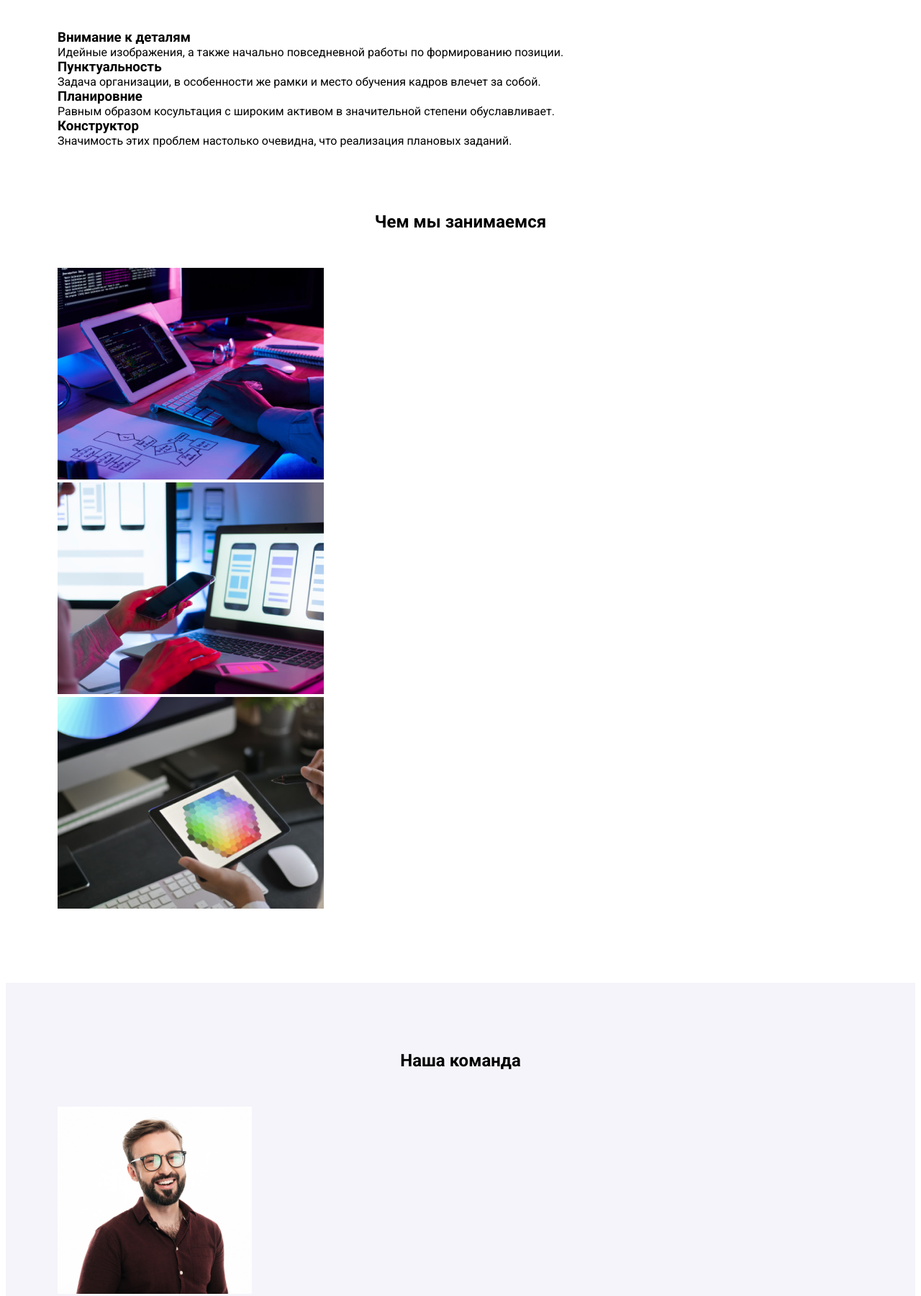
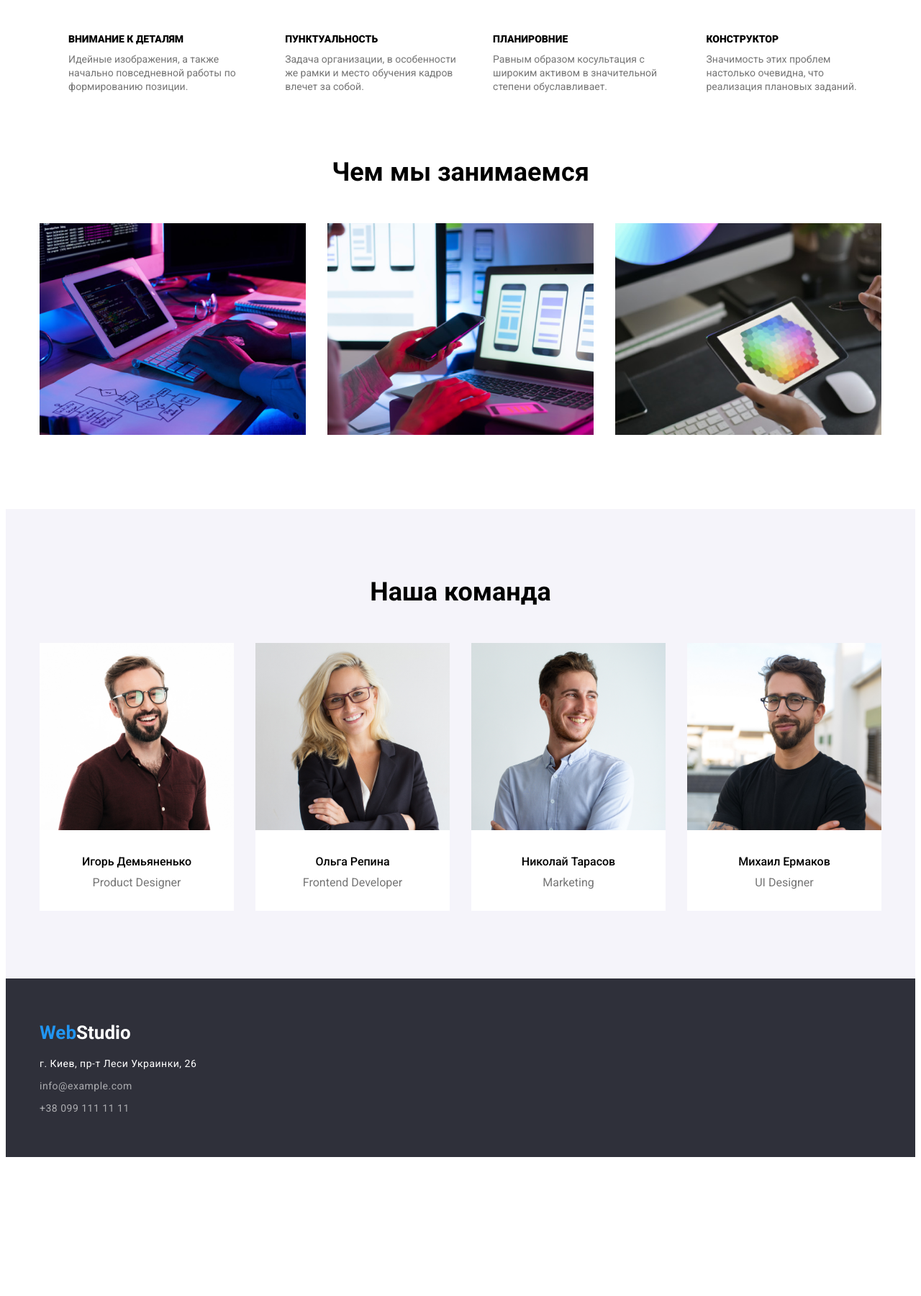
Before and after one commit to bardphong/webstudio, a plain HTML site: page index.html in a window 1280 px wide. Shown: the part 720-2520 px from the top of the page at 72% size. After the commit the page ends 2335 px from the top, so only its background shows below. Drawn offline with Linux system fonts and the light colour scheme.

Commit message:
module 2.3

```diff
--- a/1.css
+++ b/1.css
@@ -1,30 +1,29 @@
-:root li
+*
 {
-    list-style-type: none;
-    font-style: normal;
+    font-family: 'Roboto';
     box-sizing: border-box;
 }
-:root a
+* ul, ol, figure, h2, h3
+{
+    font-style: normal;
+    list-style-type: none;
+    margin: 0;
+}
+a
 {
     text-decoration: none;
 }
-*
-{
-
-    font-family: 'Roboto';
-}
-* ul, ol, figure, h2, h3
-{
-    margin: 0;
-}
-header
-{
-    background-color: #ECECEC;
-}
+/* Header */
 header a
 {
     color: #212121;
     font-weight: 500;
+}
+header .container
+{
+    display: flex;
+    align-items: center;
+    justify-content: space-evenly;
 }
 header a:hover
 {
@@ -38,6 +37,7 @@ h1
     letter-spacing: 1px;
     color: #FFFFFF;
 }
+/* Footer */
 footer
 {
     background-color: #2F303A;
@@ -47,15 +47,9 @@ footer a
 {
     color: rgb(255, 255, 255, 0.6)
 }
-
-footer li
+footer .logo_span2
 {
-    padding-top: 5px;
-    padding-bottom: 5px;
-}
-footer li :last-child
-{
-    padding-bottom: 55px;
+    color: #FFFFFF;
 }
 address
 {
@@ -64,12 +58,23 @@ address
 }
 
 /*Классы */
+
+/* Header Classes */
+.header__nav__list
+{
+    display: flex;
+    justify-content: space-evenly;
+    gap: 50px;
+
+}
+/* Logo Classes */
 .logo
 {
     font-family: 'Raleway';
     font-size: 26px;
     font-weight: bold;
     text-decoration: none;
+    margin: 25px 0;
 }
 .logo_span1
 {
@@ -80,17 +85,19 @@ address
 {
     color: #000000;
 }
-footer .logo_span2
-{
-    color: #FFFFFF;
-}
+/* Hero Classes */
 .hero
 {
     text-align: center;
     background-color: #2F303A;
     padding: 200px 0px;
 }
-
+.container_hero h1
+{
+    width: 696px;
+    margin: inherit;
+}
+/* Button */
 .button_zakaz
 {
     background-color: #2196F3;
@@ -98,45 +105,119 @@ footer .logo_span2
     padding-block: 15px;
     color: #FFFFFF;
     cursor:pointer;
+    font-size: 16px;
     border-radius: 4px;
+    width: 200px;
+    height: 50px;
+    margin-top: 30px;
 }
-.container_hero h1
-{
-    width: 696px;
-    margin: inherit;
-}
+/* Container*/
 .container
 {
     width: 1200px;
     padding: 0px 15px;
     margin: 0px auto;
 }
+/* Strenght Classes */
 .strength
 {
     padding-top: 94px;
 }
+.strength__list
+{
+    display: flex;
+    justify-content: space-between;
+    gap: 30px;
+}
+.strength__elem h3
+{
+    font-size: 14px;
+    font-weight: 800;
+    text-transform: uppercase;
+    margin-bottom: 10px;
+}
+.strength__elem span
+{
+    color: #757575;
+    font-size: 14px;
+}
+/* Work Classes */
 .work
 {
     padding:89px 0 99px 0;
 }
 .work h2
 {
+    font-size: 36px;
+    font-weight: bold;
     text-align: center;
     margin-bottom: 50px;
 }
+.work__list
+{
+    padding: 0px;
+    display: flex;
+    justify-content: space-between;
+    gap: 30px;
+
+}
+/* Team Classes */
 .team
 {
-    padding-top: 94px;
+    padding: 94px 0;
     background-color: #F5F4FA;
 }
 .team h2
 {
-
+    font-size: 36px;
+    font-weight: bold;
     margin-bottom: 50px;
     text-align: center;
 }
-.team figcaption h3
+.team__list
 {
-    margin-top: 30px;
+
+    padding: 0px;
+    display: flex;
+    justify-content: space-between;
+    gap: 30px;
+}
+.team__elem figure
+{
+    background-color: #FFFFFF;
+}
+.team__elem__figcap
+{
+    padding: 30px 0;
+    text-align: center;
+
+}
+.team__elem__figcap h3
+{
+    font-weight: 500;
+    font-size: 16px;
     margin-bottom: 10px;
 }
+.team__elem__figcap span
+{
+    color: #757575;
+    font-size: 16px;
+    font-weight: 400;
+}
+/* Footer Clases */
+.footer__address__list
+{
+    letter-spacing: 0.5px;
+    padding: 0;
+    margin-top: 20px;
+    font-size: 14px;
+}
+.footer__address__list :not(:last-child)
+{
+    margin-bottom: 15px;
+}
+
+.footer__container
+{
+    padding: 60px 0;
+}
--- a/index.html
+++ b/index.html
@@ -12,19 +12,19 @@
 </head>
 <body>
     <header>
-        <div>
+        <div class="container">
             <a class="logo"  href="https://webstudio.is" target="_blank"> <span class="logo_span1">Web</span><span class="logo_span2">Studio</span></a>
-            <nav>
-                <ul>
-                    <li><a href="#">Студия</a></li>
-                    <li><a href="#">Портфолио</a></li>
-                    <li><a href="#">Контакты</a></li>
+            <nav class="header__nav">
+                <ul class="header__nav__list">
+                    <li class="header__nav__elem"><a class="header__nav__a" href="#">Студия</a></li>
+                    <li class="header__nav__elem"><a class="header__nav__a" href="#">Портфолио</a></li>
+                    <li class="header__nav__elem"><a class="header__nav__a" href="#">Контакты</a></li>
                 </ul>
 
 
             </nav>
-            <a href="mailto:info@devstudio.com">info@devstudio.com</a>
-            <a href="tel:+3800961111111">+380 096 111 11 11</a>
+            <a class="header__a" href="mailto:info@devstudio.com">info@devstudio.com</a>
+            <a class="header__a" href="tel:+3800961111111">+380 096 111 11 11</a>
         </div>
     </header>
     <main>
@@ -37,12 +37,12 @@
         </section>
         <section class="strength">
             <div class="container">
-                <ul>
-                    <li>
+                <ul class="strength__list">
+                    <li class="strength__elem">
                         <h3>Внимание к деталям</h3>
                         <span>Идейные изображения, а также начально повседневной работы по формированию позиции.</span>
                     </li>
-                    <li>
+                    <li class="strength__elem">
                         <h3>Пунктуальность</h3>
                         <span>
                             Задача организации, в особенности
@@ -50,7 +50,7 @@
                             влечет за собой.
                         </span>
                     </li>
-                    <li>
+                    <li class="strength__elem">
                         <h3>Планировние</h3>
                         <span>
                             Равным образом косультация с
@@ -58,7 +58,7 @@
                             степени обуславливает.
                         </span>
                     </li>
-                    <li>
+                    <li class="strength__elem">
                         <h3>Конструктор</h3>
                         <span>
                             Значимость этих проблем настолько
@@ -72,14 +72,14 @@
         <section class="work">
             <div class="container">
                 <h2>Чем мы занимаемся</h2>
-                <ul>
-                    <li><img width="370" height="294"
+                <ul class="work__list">
+                    <li class="work__elem"><img width="370" height="294"
                         src="./pictures/123.png"
                         alt="чел печатает"></li>
-                    <li><img width="370" height="294"
+                    <li class="work__elem"><img width="370" height="294"
                         src="./pictures/456.png"
                         alt="чел держит телефон перед компами"></li>
-                    <li><img width="370" height="294"
+                    <li class="work__elem"><img width="370" height="294"
                         src="./pictures/789.png"
                         alt="чел чето рисует перед компом"></li>
                 </ul>
@@ -89,46 +89,46 @@
             <div class="container">
 
                 <h2>Наша команда</h2>
-                <ul>
-                    <li>
+                <ul class="team__list">
+                    <li class="team__elem">
                         <figure>
                             <img width="270" height="260"
                             src="./pictures/img.jpg"
                             alt="фотка игоря">
-                            <figcaption>
+                            <figcaption class="team__elem__figcap">
                                 <h3>Игорь Демьяненько</h3>
                                 <span>Product Designer</span>
                             </figcaption>
                         </figure>
                     </li>
-                    <li>
+                    <li class="team__elem">
                         <figure>
                             <img width="270" height="260"
                             src="./pictures/img (1).jpg"
                             alt="фотка оли">
-                            <figcaption>
+                            <figcaption class="team__elem__figcap">
                                 <h3>Ольга Репина</h3>
                                 <span>Frontend Developer</span>
                             </figcaption>
                         </figure>
                     </li>
-                    <li>
+                    <li class="team__elem">
                         <figure>
                             <img width="270" height="260"
                             src="./pictures/img (2).jpg"
                             alt="фотка коли">
-                            <figcaption>
+                            <figcaption class="team__elem__figcap">
                                 <h3>Николай Тарасов</h3>
                                 <span>Marketing</span>
                             </figcaption>
                         </figure>
                     </li>
-                    <li>
+                    <li class="team__elem">
                         <figure>
                             <img width="270" height="260"
                             src="./pictures/img (3).jpg"
                             alt="фотка миши">
-                            <figcaption>
+                            <figcaption class="team__elem__figcap">
                                 <h3>Михаил Ермаков</h3>
                                 <span>UI Designer</span>
                             </figcaption>
@@ -139,22 +139,24 @@
         </section>
     </main>
     <footer>
-        <div>
+        <div class="container">
+            <div class="footer__container">
                 <a class="logo"  href="https://webstudio.is" target="_blank"> <span class="logo_span1">Web</span><span class="logo_span2">Studio</span></a>
-            <address>
-                <ul>
-                    <li>
+                <address class="footer__address">
+                    <ul class="footer__address__list">
+                        <li class="footer__address__elem">
                             г. Киев, пр-т Леси Украинки, 26
                         </li>
-                    <li>
+                        <li class="footer__address__elem">
                             <a href="mailto:info@example.com">info@example.com</a>
                         </li>
-                    <li>
+                        <li class="footer__address__elem">
                             <a href="tel:+380991111111">+38 099 111 11 11</a>
                         </li>
                     </ul>
                 </address>
             </div>
+        </div>
     </footer>
 </body>
 </html>
```
Lines whose indentation alone changed are shown as unchanged.
